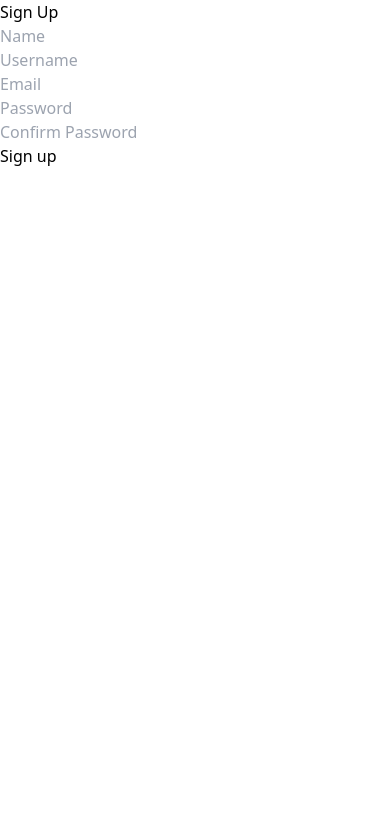
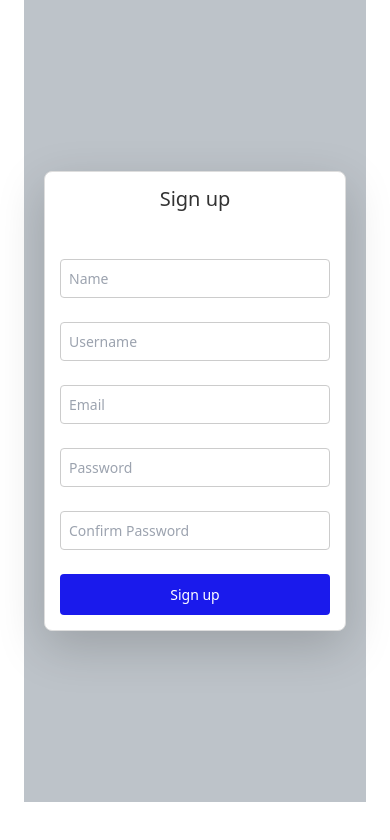
Before and after one commit to phaneena/Shoe-Ecommerce-Fullstack, a React (Vite) app in the folder Front-end/shoezone/: page /register in a window 390 px wide. Shown: the top 840 px of the page. Built offline with nearby package versions, Linux system fonts and the light colour scheme.

Commit message:
login and register cmplt

```diff
--- a/Front-end/shoezone/src/App.jsx
+++ b/Front-end/shoezone/src/App.jsx
@@ -1,5 +1,7 @@
 import { Route, Routes } from 'react-router-dom';
 import Register from "./componenets/Auth/Register"
+import Login from './componenets/Auth/Login';
+import 'bootstrap/dist/css/bootstrap.min.css';
 
 
 
@@ -9,6 +11,7 @@ function App() {
     <div className='px-4 sm:px-[5vw] md:px-[7vw] lg:px-[9vw]'>
     <Routes>
       <Route path='register' element={<Register />} />
+      <Route path='login' element={<Login />} />
     </Routes>
     </div>
   )
--- a/Front-end/shoezone/src/componenets/Auth/Login.css
+++ b/Front-end/shoezone/src/componenets/Auth/Login.css
@@ -1,14 +1,27 @@
-/* Login.css */
-.login{
-    width: 100%;
-    max-width: 300px;
-    margin: 100px auto;
-    padding: 30px;
+
+.login-main {
+  height: 100vh;
+  width: 100vw;
+  background-color: #bdc3c9;
+  display: flex;
+  justify-content: center;
+  align-items: center;
+  padding: 20px;
+  box-sizing: border-box;
+}
+
+
+.login {
   border: 1px solid #ddd;
   border-radius: 8px;
-    /* box-shadow: 0 2px 10px rgba(0, 0, 0, 0.1); */
-    background-color: #fff;
+  box-shadow: 0 2px 10px rgba(0, 0, 0, 0.1);
+  background-color: #ffffff;
+  padding: 20px;
+  width: 100%;
+  max-width: 400px;
+  box-sizing: border-box;
 }
+
 
 .login h1 {
   text-align: center;
@@ -17,32 +30,24 @@
   color: #333;
 }
 
-  .loginform {
-    margin-bottom: 20px;
-  }
-
-  label {
-    display: block;
-    margin-bottom: 5px;
-    font-weight: bold;
-    font-size: 20px;
-  }
 
 .loginform input {
   width: 100%;
-    padding: 8px;
+  padding: 10px;
   border: 1px solid #ccc;
   border-radius: 4px;
   font-size: 16px;
+  margin-bottom: 10px;
 }
+
 
 .error {
   color: red;
   font-size: 14px;
+  margin-bottom: 10px;
 }
 
 .submit-button {
-    width: 100%;
   padding: 10px;
   background-color: #1a1aec;
   color: white;
@@ -50,15 +55,42 @@
   border-radius: 4px;
   cursor: pointer;
   font-size: 16px;
+  width: 100%;
 }
 
 .submit-button:hover {
-    background-color: #218838;
+  background-color: #1515d1;
 }
-  .sign-up-link{
+
+
+.register-link {
+  text-align: center;
+  margin-top: 10px;
+  font-size: 14px;
+}
+
+.sign-up-link {
   color: blue;
+  font-weight: 500;
   text-decoration: underline;
 }
-  .sign-up-link:hover{
+
+.sign-up-link:hover {
   color: darkblue;
 }
+
+/* Responsive styles */
+@media (max-width: 768px) {
+  .login {
+    max-width: 90%;
+    padding: 15px;
+  }
+
+  .login h1 {
+    font-size: 30px;
+  }
+
+  .submit-button {
+    font-size: 14px;
+  }
+}
--- a/Front-end/shoezone/src/componenets/Auth/Login.jsx
+++ b/Front-end/shoezone/src/componenets/Auth/Login.jsx
@@ -1,15 +1,15 @@
-import { useContext } from "react";
+// import { useContext } from "react";
 import { Formik, Form, Field, ErrorMessage } from "formik";
 import * as Yup from "yup";
 import "./Login.css";
 import { Link, useNavigate } from "react-router-dom";
 import axios from "axios";
 import { toast, ToastContainer } from "react-toastify";
-import { productcontext } from "../../Context/Admincontext";
+// import { productcontext } from "../../Context/Admincontext";
 
 function Login() {
   const navigate = useNavigate();
-  const { setLogged } = useContext(productcontext);
+  // const { setLogged } = useContext(productcontext);
   const initialValues = {
     email: "",
     password: "",
@@ -28,7 +28,7 @@ function Login() {
         values.email === "pphaneena02@gmail.com" &&
         values.password === "Haneena@321P"
       ) {
-        setLogged(true);
+        // setLogged(true);
         navigate("/admin");
       } else {
         const response = await axios.get("http://localhost:5000/users");
@@ -58,7 +58,8 @@ function Login() {
   };
 
   return (
-    <div className="login max-w-md mx-auto mt-10 p-8 bg-white rounded-lg shadow-lg">
+    <div className="login-main">
+      <div className="login">
         <h1 className="text-3xl font-bold mb-5 text-center">Log in</h1>
         <Formik
           initialValues={initialValues}
@@ -71,7 +72,6 @@ function Login() {
               <Field type="email" id="email" name="email" placeholder="Email" />
               <ErrorMessage name="email" component="div" className="error" />
             </div>
-
             {/* Password field */}
             <div className="loginform mb-4">
               <Field
@@ -82,7 +82,6 @@ function Login() {
               />
               <ErrorMessage name="password" component="div" className="error" />
             </div>
-
             {/* Submit button */}
             <div className="loginbutn mb-4">
               <button type="submit" className="submit-button">
@@ -102,6 +101,7 @@ function Login() {
         </Formik>
         <ToastContainer />
       </div>
+    </div>
   );
 }
 
--- /dev/null
+++ b/Front-end/shoezone/src/componenets/Auth/Register.css
@@ -0,0 +1,86 @@
+.main {
+  display: flex;
+  justify-content: center;
+  align-items: center;
+  height: 95vh;
+  padding: 20px;
+  background-color: #bdc3c9;
+}
+
+.signup {
+  width: 100%;
+  max-width: 400px;
+  padding: 20px;
+  border: 1px solid #ddd;
+  border-radius: 8px;
+  background-color: white;
+  box-shadow: 0 4px 6px rgba(0, 0, 0, 0.1);
+}
+
+.signup h1 {
+  text-align: center;
+  margin-bottom: 20px;
+  font-size: 24px;
+  color: #333;
+}
+
+.signupform {
+  margin-bottom: 20px;
+}
+
+.signupform input {
+  width: 100%;
+  padding: 10px;
+  border: 1px solid #ccc;
+  border-radius: 4px;
+  font-size: 16px;
+  box-sizing: border-box;
+}
+
+.error {
+  color: red;
+  font-size: 14px;
+  margin-top: 5px;
+}
+
+.submit-button {
+  width: 100%;
+  padding: 10px;
+  background-color: #1a1aec;
+  color: white;
+  border: none;
+  border-radius: 4px;
+  cursor: pointer;
+  font-size: 16px;
+  transition: background-color 0.3s;
+}
+
+.submit-button:hover {
+  background-color: #218838;
+}
+
+/* Responsive Design */
+@media (max-width: 768px) {
+  .signup {
+    padding: 15px;
+    box-shadow: none;
+  }
+
+  .signup h1 {
+    font-size: 20px;
+  }
+
+  .signupform input {
+    font-size: 14px;
+    padding: 8px;
+  }
+
+  .submit-button {
+    font-size: 14px;
+    padding: 8px;
+  }
+}
+
+body{
+    margin: 0;
+}
--- a/Front-end/shoezone/src/componenets/Auth/Register.jsx
+++ b/Front-end/shoezone/src/componenets/Auth/Register.jsx
@@ -1,5 +1,7 @@
 import { ErrorMessage, Form, Field, Formik } from "formik";
 import * as Yup from "yup";
+import "./Register.css";
+import React from "react";
 import axios from "axios";
 import { toast, ToastContainer } from "react-toastify";
 import "react-toastify/dist/ReactToastify.css";
@@ -7,15 +9,18 @@ import { useNavigate } from "react-router-dom";
 
 function Register() {
   const navigate = useNavigate();
+  navigate('/login')
   const initialValues = {
     name: "",
     username: "",
     email: "",
     password: "",
-    confirmpassword: "",
+    confirmpassword: ""
   };
   const validationSchema = Yup.object({
-    name: Yup.string().required("name is required"),
+    name: Yup.string()
+      .matches(/^[a-zA-Z ]+$/, "Name can only contain letters and spaces")
+      .required("name is required"),
     username: Yup.string().required("username is required"),
     email: Yup.string()
       .email("invalid email format")
@@ -73,90 +78,58 @@ function Register() {
   };
 
   return (
-    <div className="flex items-center justify-center p-32 mt-1">
-      <div className="bg-white p-6 rounded-lg shadow-md w-80">
-        <h3 className="text-xl font-bold text-center mb-4">Sign Up</h3>
+    <div className="main">
+      <div className="signup max-w-md mx-auto mt-10 p-8 bg-white rounded-lg shadow-lg">
+        <h1 className="text-3xl font-bold mb-5 text-center text-[black]">
+          Sign up
+        </h1>
         <Formik
           initialValues={initialValues}
           validationSchema={validationSchema}
           onSubmit={RegisterSubmit}
         >
           <Form>
-            <div className="mb-4">
-              <Field
-                type="text"
-                name="name"
-                placeholder="Name"
-                className="w-full px-3 py-2 border rounded-lg "
-              />
-              <br />
-              <ErrorMessage
-                name="name"
-                component="div"
-                className="text-red-500 text-sm mt-1"
-              />
+            <div className="signupform mb-4">
+              <Field type="text" placeholder="Name" id="name" name="name" />
+              <ErrorMessage name="name" component="div" className="error" />
             </div>
-            <div className="mb-4">
+            <div className="signupform  mb-4">
               <Field
                 type="text"
                 placeholder="Username"
-                className="w-full px-3 py-2 border rounded-lg "
+                id="username"
                 name="username"
               />
-              <ErrorMessage
-                name="username"
-                component="div"
-                className="text-red-500 text-sm mt-1"
-              />
+              <ErrorMessage name="username" component="div" className="error" />
             </div>
-            <div className="mb-4">
-              <Field
-                type="email"
-                name="email"
-                placeholder="Email"
-                className="w-full px-3 py-2 border rounded-lg "
-              />
-              <br />
-              <ErrorMessage
-                name="email"
-                component="div"
-                className="text-red-500 text-sm mt-1"
-              />
+            <div className="signupform  mb-4">
+              <Field type="email" placeholder="Email" id="email" name="email" />
+              <ErrorMessage name="email" component="div" className="error" />
             </div>
-            <div className="mb-4">
+            <div className="signupform mb-4">
               <Field
                 type="password"
+                placeholder="Password"
+                id="password"
                 name="password"
-                placeholder="Password"
-                className="w-full px-3 py-2 border rounded-lg "
               />
-              <br />
-              <ErrorMessage
-                name="password"
-                component="div"
-                className="text-red-500 text-sm mt-1"
-              />
+              <ErrorMessage name="password" component="div" className="error" />
             </div>
-
-            <div className="mb-4">
+            <div className="signupform mb-4">
               <Field
                 type="password"
-                name="confirmPassword"
                 placeholder="Confirm Password"
-                className="w-full px-3 py-2 border rounded-lg "
+                id="confirmpassword"
+                name="confirmpassword"
               />
-              <br />
               <ErrorMessage
-                name="confirmPassword"
+                name="confirmpassword"
                 component="div"
-                className="text-red-500 text-sm mt-1"
+                className="error"
               />
             </div>
             <div className="signupbutn">
-              <button
-                type="submit"
-                className="w-60 bg-blue-400 text-white py-2 rounded-lg hover:bg-blue-500 "
-              >
+              <button type="submit" className="submit-button">
                 Sign up
               </button>
             </div>
```
Lines whose indentation alone changed are shown as unchanged.
